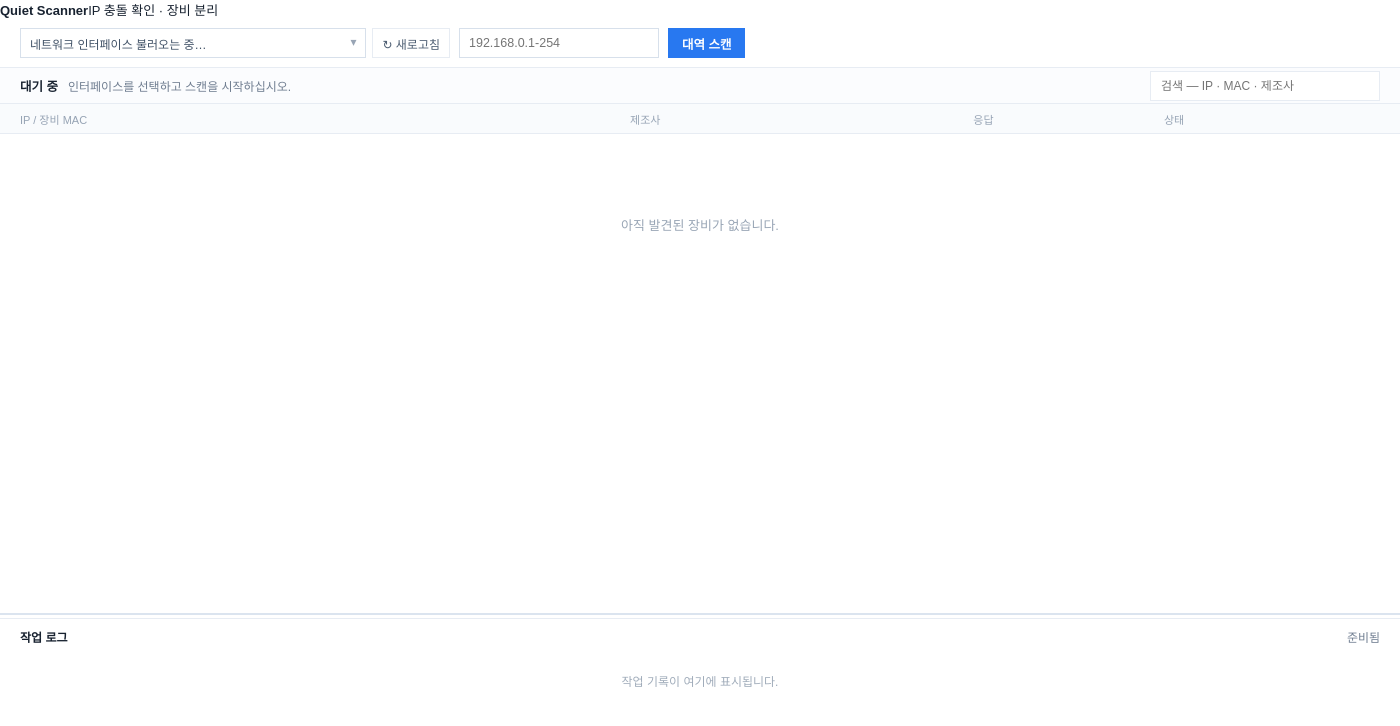
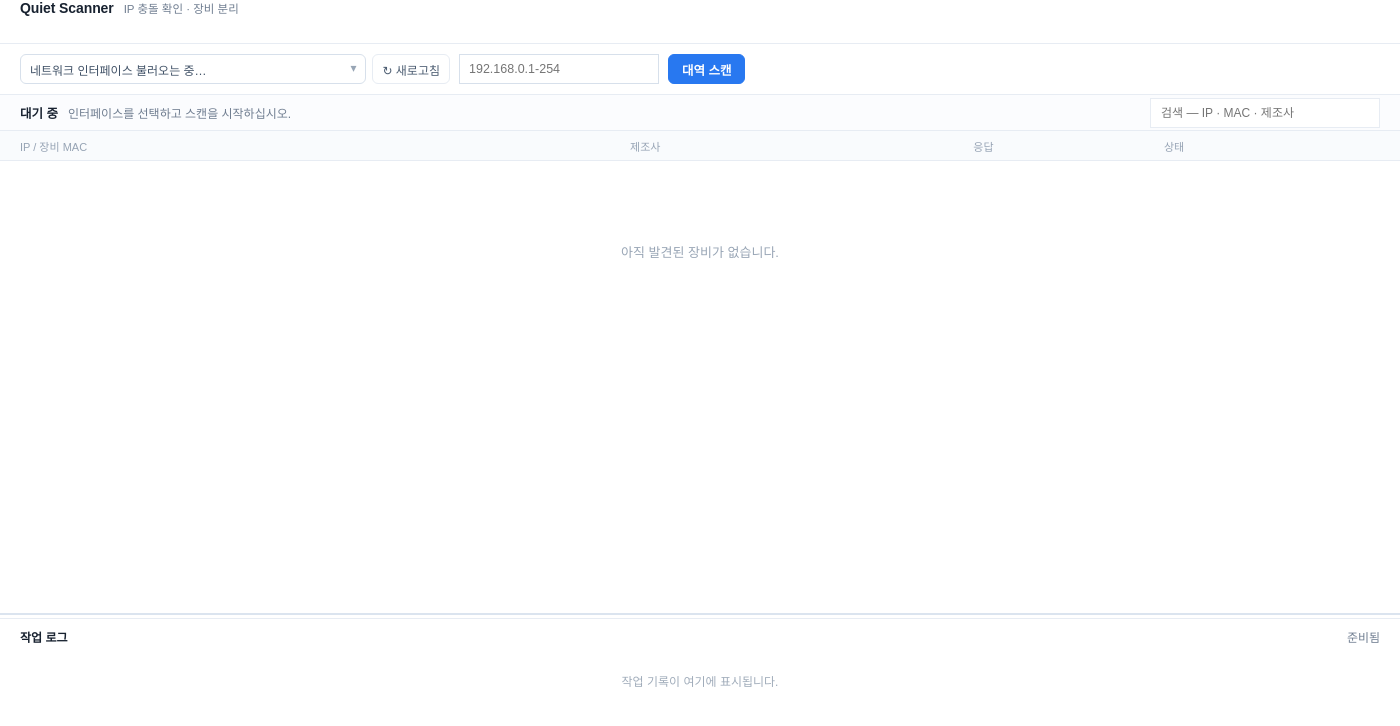
Before and after one commit to goyohan0611-png/quiet-scanner, an Electron app: page electron/renderer/index.html in a window 1400 px wide. Drawn offline with Linux system fonts and the light colour scheme; no server answers; a web font is replaced by a local one.

Commit message:
feat: 스캔과 IP 충돌 분리 중심으로 간소화

```diff
--- a/electron/renderer/styles.css
+++ b/electron/renderer/styles.css
@@ -655,6 +655,23 @@ body.dense .net-tab { height:26px; padding:0 10px; }
 .danger-btn:hover:not(:disabled) { background:#fdeceb; }
 .danger-btn:disabled { color:#c3cbd5; border-color:#e6ebf1; background:#f7f9fb; cursor:not-allowed; }
 
+/* ── Simple scanner edition ────────────────────────────────────────── */
+.simple-appbar { display:flex; align-items:baseline; gap:10px; min-height:44px;
+                 padding:0 var(--pad); border-bottom:1px solid var(--line); background:#fff; }
+.simple-appbar strong { font-size:14px; letter-spacing:-.1px; }
+.simple-appbar span { color:var(--muted); font-size:11.5px; }
+.control-panel .interface-control button,
+.control-panel .toolbar-actions button,
+.ghost-btn,
+.context-menu,
+.context-menu button,
+.modal-card footer button { border-radius:6px; }
+.context-menu { width:180px; }
+.table-head,.group-row,.device-row,.solo-row { grid-template-columns:var(--grid-cols); }
+.group-row.conflict { grid-template-columns:var(--grid-cols); }
+.group-row .group-note { overflow:hidden; text-overflow:ellipsis; white-space:nowrap; }
+.simple-appbar + .control-panel { padding-top:10px; padding-bottom:10px; }
+
 /* The write community is only needed when you actually write, so it lives on the bottom action row. */
 .ports-foot { align-items:center; gap:10px; }
 .ports-comm { display:flex; align-items:center; gap:8px; margin:0; }
```
